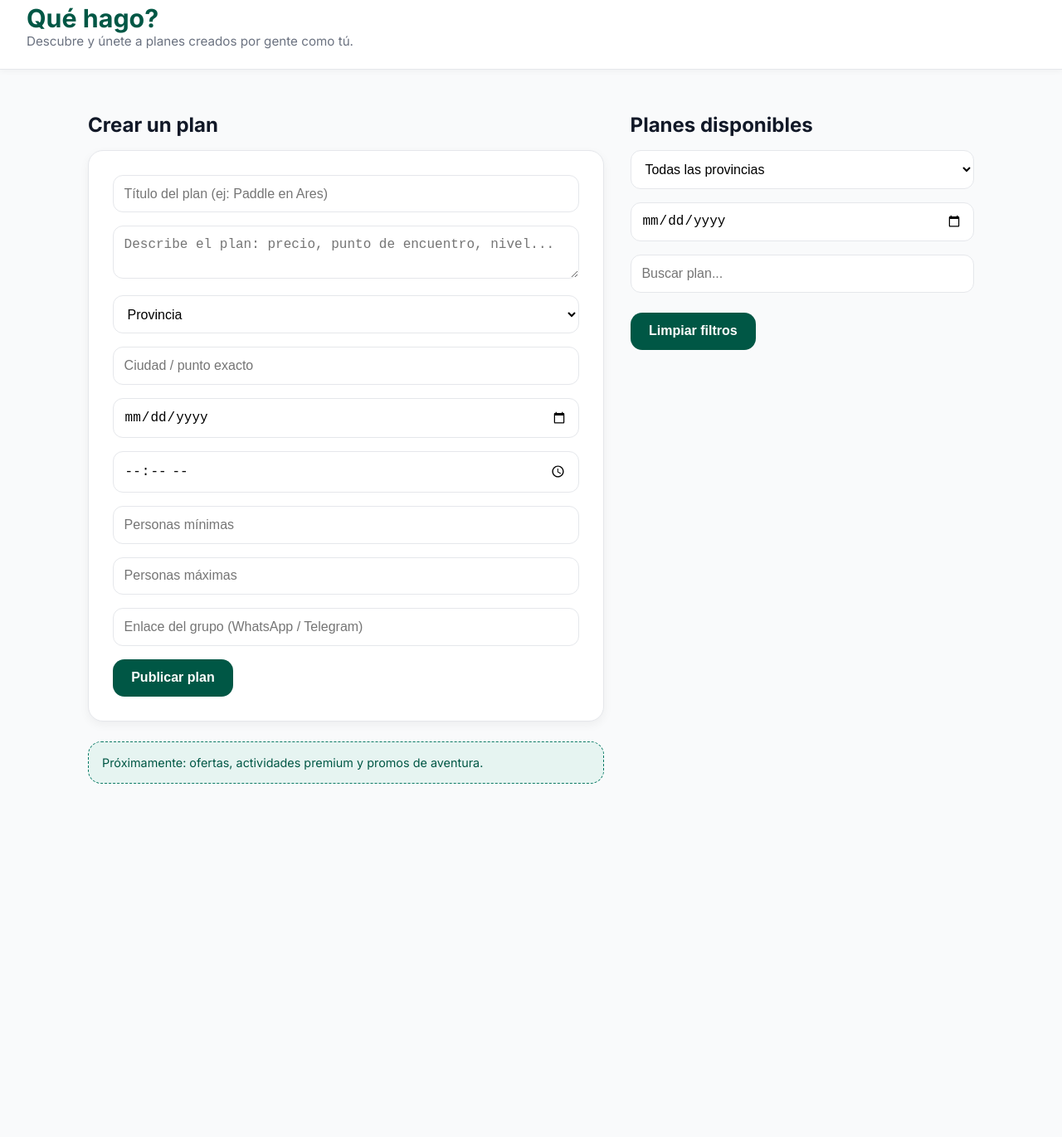
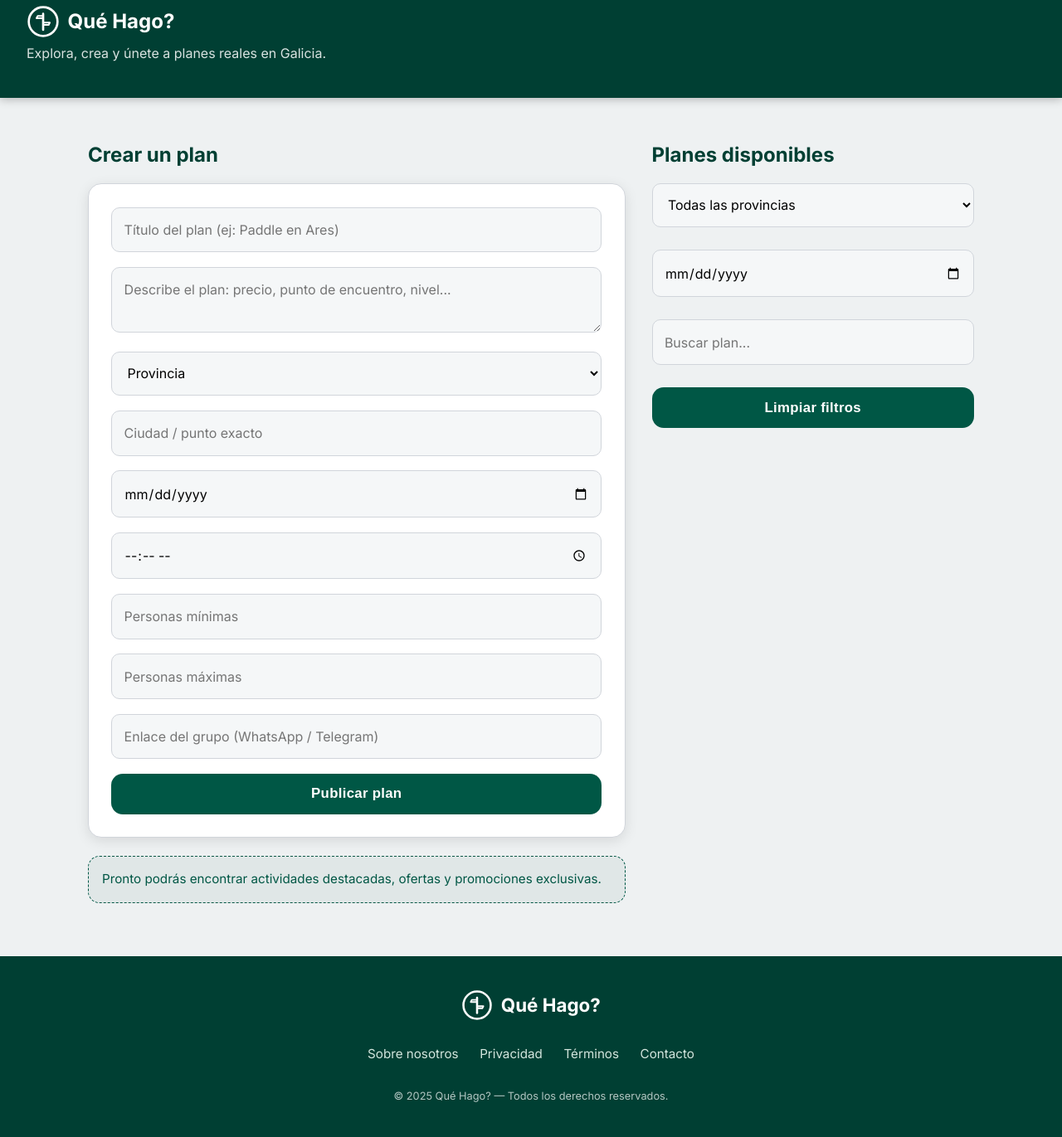
Before and after one commit to Aitorsampedro/que-hago-mvp, a plain HTML site: page index.html in a window 1280 px wide. Shown: the part 20-1391 px from the top of the page at 83% size. Before the commit the page ends 997 px from the top, so only its background shows below. Drawn offline with Linux system fonts and the light colour scheme; no server answers.

Commit message:
Add files via upload

```diff
--- a/index.html
+++ b/index.html
@@ -5,23 +5,61 @@
   <title>Qué hago? – Planes en Galicia</title>
   <meta name="viewport" content="width=device-width, initial-scale=1" />
   <link rel="stylesheet" href="styles.css" />
+  <link rel="icon" type="image/svg+xml" href="favicon.svg" />
+
 </head>
 
 <body>
-  <!-- HEADER PREMIUM -->
+
+  <!-- HEADER CORPORATE -->
   <header>
-    <h1>Qué hago?</h1>
-    <p class="sub">Descubre y únete a planes creados por gente como tú.</p>
+    <div class="logo">
+  <svg width="40" height="40" viewBox="0 0 60 60" xmlns="http://www.w3.org/2000/svg">
+    <circle cx="30" cy="30" r="26"
+            fill="none"
+            stroke="#FFFFFF"
+            stroke-width="4"/>
+
+    <line x1="30" y1="16" x2="30" y2="45"
+          stroke="#FFFFFF"
+          stroke-width="4"
+          stroke-linecap="round"/>
+
+    <path d="M30 24
+             L18 24
+             L20 20
+             L30 20 Z"
+          fill="none"
+          stroke="#FFFFFF"
+          stroke-width="3"
+          stroke-linejoin="round"/>
+
+    <path d="M30 32
+             L42 32
+             L40 36
+             L30 36 Z"
+          fill="none"
+          stroke="#FFFFFF"
+          stroke-width="3"
+          stroke-linejoin="round"/>
+  </svg>
+  <span class="logo-text">Qué Hago?</span>
+</div>
+
+    <p class="sub">Explora, crea y únete a planes reales en Galicia.</p>
   </header>
 
   <div class="container grid-2">
 
     <!-- COLUMNA IZQUIERDA – CREAR PLAN -->
     <div>
-      <h2 style="margin-bottom: 1rem;">Crear un plan</h2>
+      <h2 style="margin-bottom: 1rem; color: var(--color-primary-dark);">
+        Crear un plan
+      </h2>
 
       <form id="plan-form">
         <input type="text" id="titulo" placeholder="Título del plan (ej: Paddle en Ares)" required />
+
         <textarea id="descripcion" placeholder="Describe el plan: precio, punto de encuentro, nivel..." required></textarea>
 
         <select id="provincia" required>
@@ -34,7 +72,7 @@
 
         <input type="text" id="ciudad" placeholder="Ciudad / punto exacto" required />
         <input type="date" id="fecha" required />
-        <input type="time" id="hora" placeholder="Hora del plan" />
+        <input type="time" id="hora" placeholder="Hora" />
 
         <input type="number" id="minimo" placeholder="Personas mínimas" />
         <input type="number" id="maximo" placeholder="Personas máximas" />
@@ -45,16 +83,18 @@
       </form>
 
       <div class="ad-slot">
-        Próximamente: ofertas, actividades premium y promos de aventura.
+        Pronto podrás encontrar actividades destacadas, ofertas y promociones exclusivas.
       </div>
     </div>
 
     <!-- COLUMNA DERECHA – PLANES -->
     <div>
-      <h2 style="margin-bottom: 1rem;">Planes disponibles</h2>
+      <h2 style="margin-bottom: 1rem; color: var(--color-primary-dark);">
+        Planes disponibles
+      </h2>
 
       <!-- FILTROS -->
-      <div class="filters" style="margin-bottom: 1.2rem;">
+      <div class="filters">
         <select id="filtro-provincia">
           <option value="todas">Todas las provincias</option>
           <option value="A Coruña">A Coruña</option>
@@ -66,29 +106,31 @@
         <input type="date" id="filtro-fecha" />
         <input type="text" id="filtro-busqueda" placeholder="Buscar plan..." />
 
-        <button id="btn-limpiar-filtros" style="margin-top: 0.5rem;">Limpiar filtros</button>
+        <button id="btn-limpiar-filtros">
+          Limpiar filtros
+        </button>
       </div>
 
-      <!-- LISTA DE PLANES -->
+      <!-- LISTADO -->
       <div id="plan-list" class="plan-list"></div>
 
       <!-- EMPTY STATE -->
-      <p id="empty-state" hidden>No hay planes con estos filtros. ¡Sé el primero en crear uno!</p>
+      <p id="empty-state" hidden>No hay planes. Sé el primero en crear uno.</p>
     </div>
 
   </div>
 
-  <!-- TEMPLATE CARD (NO TOCAR IDs) -->
+  <!-- TEMPLATE CARD -->
   <template id="plan-card-template">
     <div class="plan">
       <h3 class="plan-title"></h3>
       <p class="plan-description"></p>
 
-      <p>
+      <div style="margin-bottom: 0.6rem;">
         <span class="badge badge-province"></span>
         <span class="badge badge-city"></span>
         <span class="badge badge-people"></span>
-      </p>
+      </div>
 
       <p><strong>Fecha:</strong> <span class="plan-date"></span></p>
       <p><strong>Hora:</strong> <span class="plan-time"></span></p>
@@ -100,5 +142,32 @@
   <!-- SCRIPTS -->
   <script type="module" src="/firebase-config-v2.js"></script>
   <script type="module" src="/app.js"></script>
+<footer class="footer">
+  <div class="footer-container">
+
+    <div class="footer-brand">
+      <svg width="38" height="38" viewBox="0 0 60 60" xmlns="http://www.w3.org/2000/svg">
+        <circle cx="30" cy="30" r="26" fill="none" stroke="#ffffff" stroke-width="4"/>
+        <line x1="30" y1="16" x2="30" y2="45" stroke="#ffffff" stroke-width="4" stroke-linecap="round"/>
+        <path d="M30 24 L18 24 L20 20 L30 20 Z" fill="none" stroke="#ffffff" stroke-width="3" stroke-linejoin="round"/>
+        <path d="M30 32 L42 32 L40 36 L30 36 Z" fill="none" stroke="#ffffff" stroke-width="3" stroke-linejoin="round"/>
+      </svg>
+      <span>Qué Hago?</span>
+    </div>
+
+    <div class="footer-links">
+      <a href="#">Sobre nosotros</a>
+      <a href="#">Privacidad</a>
+      <a href="#">Términos</a>
+      <a href="#">Contacto</a>
+    </div>
+
+    <div class="footer-copy">
+      © 2025 Qué Hago? — Todos los derechos reservados.
+    </div>
+
+  </div>
+</footer>
+
 </body>
 </html>
--- a/styles.css
+++ b/styles.css
@@ -1,19 +1,23 @@
 /* --------------------------------------
-   TIPOGRAFÍA AIRBNB × ASTON MARTIN
+   TIPOGRAFÍA CORPORATE
 --------------------------------------- */
 @import url('https://fonts.googleapis.com/css2?family=Inter:wght@300;400;500;600;700&display=swap');
 
 :root {
-  --color-primary: #005745;        /* Aston Martin Green */
-  --color-primary-light: #0A7A65;  /* Light accent */
-  --color-accent: #FF385C;         /* Airbnb accent */
-  --color-bg: #F9FAFB;             /* Airbnb White-Grey */
-  --color-text: #111827;           /* Main text */
-  --color-text-soft: #6B7280;      /* Secondary text */
+  --color-primary: #005745;           /* Aston Martin Racing Green */
+  --color-primary-dark: #003F33;      /* Header corporate */
+  --color-primary-light: #0A7A65;     /* Accent */
+  --color-bg: #EEF1F2;                /* Gris premium corporativo */
+  --color-bg-alt: #F5F7F8;
   --color-card: #FFFFFF;
-  --color-border: #E5E7EB;
+  --color-text: #1F2937;
+  --color-text-soft: #6B7280;
+  --color-border: #D1D5DB;
 }
 
+/* --------------------------------------
+   GENERAL
+--------------------------------------- */
 * {
   box-sizing: border-box;
 }
@@ -23,36 +27,46 @@ body {
   background: var(--color-bg);
   font-family: 'Inter', sans-serif;
   color: var(--color-text);
+  line-height: 1.5;
 }
 
 /* --------------------------------------
-   HEADER PREMIUM
+   HEADER CORPORATE PREMIUM
 --------------------------------------- */
 header {
-  background: var(--color-card);
-  border-bottom: 1px solid var(--color-border);
-  padding: 1.5rem 2rem;
-  box-shadow: 0 2px 8px rgba(0,0,0,0.04);
-  position: sticky;
-  top: 0;
-  z-index: 10;
+  background: var(--color-primary-dark);
+  color: white;
+  padding: 1.6rem 2rem;
+  box-shadow: 0 2px 10px rgba(0,0,0,0.25);
 }
+
+header .logo {
+  display: flex;
+  align-items: center;
+  gap: .6rem;
+}
+
+header .logo-text {
+  font-size: 1.5rem;
+  font-weight: 700;
+  color: white;
+}
+
 
 header h1 {
   margin: 0;
-  font-size: 1.9rem;
+  font-size: 2rem;
   font-weight: 700;
-  color: var(--color-primary);
 }
 
 header .sub {
-  margin: 0;
-  font-size: 0.95rem;
-  color: var(--color-text-soft);
+  margin-top: 0.4rem;
+  font-size: 1rem;
+  opacity: 0.85;
 }
 
 /* --------------------------------------
-   CONTAINER & GRID
+   CONTENEDOR PRINCIPAL
 --------------------------------------- */
 .container {
   max-width: 1100px;
@@ -67,52 +81,53 @@ header .sub {
 
 @media (min-width: 900px) {
   .grid-2 {
-    grid-template-columns: 1.2fr 0.8fr;
+    grid-template-columns: 1.25fr 0.75fr;
   }
 }
 
 /* --------------------------------------
-   FORM – ESTILO AIRBNB
+   FORMULARIO CORPORATE
 --------------------------------------- */
 form {
   background: var(--color-card);
   border: 1px solid var(--color-border);
-  border-radius: 18px;
-  padding: 1.8rem;
-  box-shadow: 0 4px 12px rgba(0,0,0,0.05);
-}
-
-form h2 {
-  margin-top: 0;
+  border-radius: 16px;
+  padding: 1.7rem;
+  box-shadow: 0 4px 16px rgba(0,0,0,0.10);
 }
 
 input, textarea, select {
   width: 100%;
-  padding: 0.8rem;
-  margin-bottom: 1rem;
-  border-radius: 12px;
+  padding: 0.9rem;
+  margin-bottom: 1.1rem;
+  border-radius: 10px;
   border: 1px solid var(--color-border);
   font-size: 1rem;
-  background: #FFFFFF;
-  transition: border 0.2s ease;
+  font-family: 'Inter', sans-serif;    /* ← Soluciona el estilo anticuado */
+  transition: border 0.25s ease, background 0.25s ease;
+  background: var(--color-bg-alt);
+  line-height: 1.5;                    /* ← Mejora lectura en textarea */
 }
 
 input:focus, textarea:focus, select:focus {
+  border-color: var(--color-primary);
+  background: #FFFFFF;
   outline: none;
-  border-color: var(--color-primary);
 }
 
-/* Botón principal */
+/* BOTÓN CORPORATE */
 button {
+  width: 100%;
   background: var(--color-primary);
   color: white;
   border: none;
-  padding: 0.85rem 1.4rem;
+  padding: 0.9rem 1.2rem;
+  font-size: 1.05rem;
   border-radius: 14px;
-  font-size: 1rem;
   cursor: pointer;
   font-weight: 600;
-  transition: background 0.2s ease, transform 0.1s;
+  letter-spacing: 0.3px;
+  transition: background 0.25s ease, transform 0.15s;
 }
 
 button:hover {
@@ -120,86 +135,99 @@ button:hover {
 }
 
 button:active {
-  transform: scale(0.98);
+  transform: scale(0.97);
 }
 
 /* --------------------------------------
-   ADSLOT / PROMO
+   PROMO BOX
 --------------------------------------- */
 .ad-slot {
-  margin-top: 1.5rem;
+  margin-top: 1.4rem;
   padding: 1rem;
-  border: 1px dashed var(--color-primary-light);
-  border-radius: 16px;
-  background: #E6F4F1;
-  font-size: 0.9rem;
+  border: 1px dashed var(--color-primary);
+  border-radius: 14px;
+  background: rgba(0, 87, 69, 0.06);
   color: var(--color-primary);
+  font-size: 0.95rem;
 }
 
 /* --------------------------------------
-   PLANES LIST
+   LISTA DE PLANES
 --------------------------------------- */
 .plan-list {
   display: grid;
-  gap: 1.5rem;
+  gap: 1.4rem;
 }
 
-/* Card estilo premium */
+/* CARD CORPORATE */
 .plan {
   background: var(--color-card);
   border: 1px solid var(--color-border);
-  border-radius: 20px;
+  border-radius: 18px;
   padding: 1.4rem;
-  box-shadow: 0 6px 14px rgba(0,0,0,0.06);
+  box-shadow: 0 6px 18px rgba(0,0,0,0.10);
   transition: transform 0.15s ease, box-shadow 0.15s ease;
 }
 
 .plan:hover {
-  transform: translateY(-2px);
-  box-shadow: 0 8px 18px rgba(0,0,0,0.08);
+  transform: translateY(-3px);
+  box-shadow: 0 10px 22px rgba(0,0,0,0.15);
 }
 
 .plan h3 {
   margin-top: 0;
-  margin-bottom: 0.4rem;
-  font-size: 1.4rem;
+  font-size: 1.35rem;
   font-weight: 600;
 }
 
-.plan .plan-description {
+/* Descripción */
+.plan-description {
   color: var(--color-text-soft);
-  margin-bottom: 0.8rem;
+  margin: 0.5rem 0 1rem;
 }
 
-/* Badges */
+/* BADGES */
 .badge {
   display: inline-block;
-  background: var(--color-primary-light);
-  color: white;
-  padding: 0.25rem 0.55rem;
+  padding: 0.3rem 0.55rem;
   font-size: 0.75rem;
   border-radius: 8px;
+  font-weight: 600;
   margin-right: 0.4rem;
+  background: var(--color-primary);
+  color: white;
 }
 
 .badge-people {
-  background: var(--color-accent);
+  background: var(--color-primary-light);
 }
 
-/* Button inside card */
+/* BOTÓN UNIRSE */
 .btn-join {
   display: inline-block;
-  background: var(--color-primary);
-  padding: 0.7rem 1.2rem;
+  margin-top: 0.8rem;
+  background: var(--color-primary-dark);
+  color: white;
+  padding: 0.75rem 1.2rem;
   border-radius: 14px;
+  text-decoration: none;
   font-size: 0.95rem;
-  color: white;
-  text-decoration: none;
   font-weight: 600;
+  transition: background 0.2s;
 }
 
 .btn-join:hover {
-  background: var(--color-primary-light);
+  background: var(--color-primary);
+}
+
+/* --------------------------------------
+   FILTROS
+--------------------------------------- */
+.filters {
+  display: flex;
+  flex-wrap: wrap;
+  gap: 0.6rem;
+  margin-bottom: 1.2rem;
 }
 
 /* --------------------------------------
@@ -207,7 +235,56 @@ button:active {
 --------------------------------------- */
 #empty-state {
   text-align: center;
-  padding: 2rem 0;
+  padding: 1.5rem 0;
+  font-size: 1rem;
   color: var(--color-text-soft);
-  font-size: 1rem;
 }
+/* ===== FOOTER PREMIUM ===== */
+
+.footer {
+  background: #003F33; /* Verde profundo corporativo */
+  padding: 2.5rem 1rem;
+  margin-top: 4rem;
+  color: #ffffff;
+}
+
+.footer-container {
+  max-width: 1100px;
+  margin: auto;
+  display: flex;
+  flex-direction: column;
+  align-items: center;
+  gap: 1.8rem;
+  text-align: center;
+}
+
+.footer-brand {
+  display: flex;
+  align-items: center;
+  gap: .6rem;
+  font-size: 1.4rem;
+  font-weight: 700;
+}
+
+.footer-links {
+  display: flex;
+  gap: 1.6rem;
+  flex-wrap: wrap;
+  justify-content: center;
+}
+
+.footer-links a {
+  color: #d4e6de;
+  font-size: .95rem;
+  text-decoration: none;
+  transition: opacity .2s;
+}
+
+.footer-links a:hover {
+  opacity: .65;
+}
+
+.footer-copy {
+  font-size: .8rem;
+  opacity: .7;
+}
```
Also changed, not shown: favicon.svg (added), logo blanco.svg (added), logo verde.svg (added).
